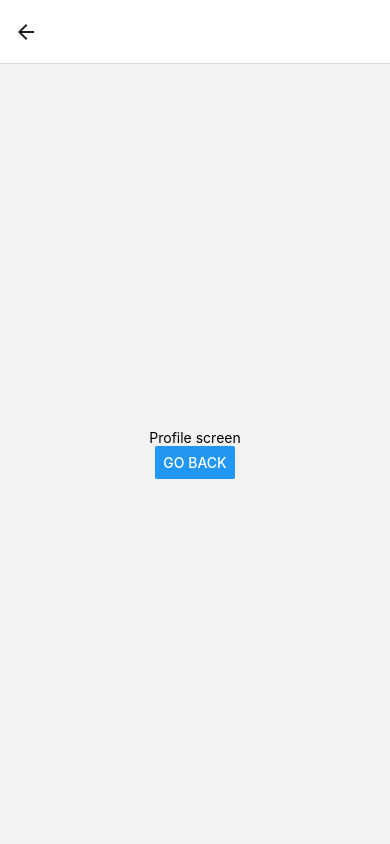
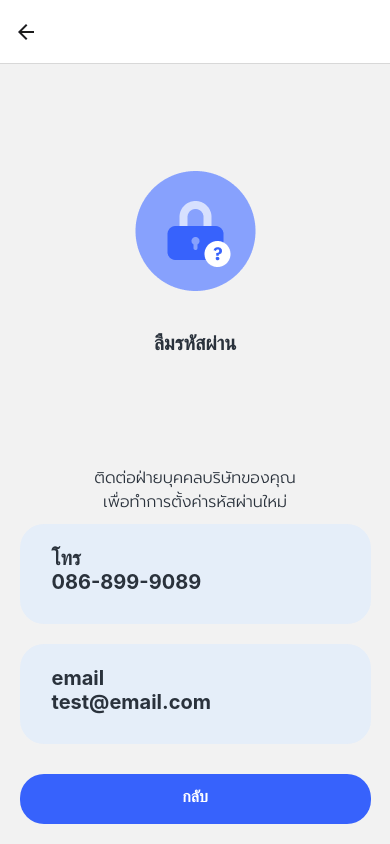
Before and after one commit to pongpich/wellly, a React Native app: screen /ForgotPassword in a window 390 px wide. Built offline with nearby package versions, Linux system fonts and the light colour scheme.

Commit message:
ทำหน้า forgot password

```diff
--- a/screens/ForgotPassword.js
+++ b/screens/ForgotPassword.js
@@ -1,24 +1,115 @@
 import React, { Component } from 'react';
-import { Alert, Modal, StyleSheet, Text, Button,Pressable, View } from "react-native";
+import { Alert, Modal, StyleSheet, Text, Image, Linking, Button, Pressable, View } from "react-native";
 
- class ForgotPassword extends Component {
+class ForgotPassword extends Component {
   render() {
     return (
-        <View style={{ flex: 1, justifyContent: 'center', alignItems: 'center' }}>
-        <Text>Profile screen</Text>
-        <Button title="Go back" onPress={() => this.props.navigation.goBack()} />
-      </View>
+      <>
+        <View style={styles.forgotPasswordView}>
+          <Image
+            style={styles.entryImage}
+            source={require('../assets/images/icon/contextual.png')}
+          />
+          <Text style={styles.textForgotPass}>ลืมรหัสผ่าน</Text>
+        </View>
+        <View style={styles.areaText}>
+          <Text style={styles.textForgotPass_2}>ติดต่อฝ่ายบุคคลบริษัทของคุณ{"\n"}เพื่อทำการตั้งค่ารหัสผ่านใหม่</Text>
+        </View>
+        <View style={styles.hrefView}>
+          <Pressable style={styles.buttonContact} onPress={() => Linking.openURL('tel:086-899-9089')}>
+            <Text style={styles.textHref}>โทร{"\n"}086-899-9089</Text>
+          </Pressable>
+        </View>
+        <View style={styles.hrefView}>
+          <Pressable style={styles.buttonContact} onPress={() => Linking.openURL('mailto:test@email.com')}>
+            <Text style={styles.textHref}>email{"\n"}test@email.com</Text>
+          </Pressable>
+        </View>
+        <View style={styles.buttonView}>
+          <Pressable style={styles.buttonNext} onPress={() => this.props.navigation.goBack()}>
+            <Text style={styles.textNext}>กลับ</Text>
+          </Pressable>
+        </View>
+      </>
     )
   }
 }
 
 const styles = StyleSheet.create({
-    container: {
-        flex: 1,
-        justifyContent:"center",
-        width:"100%"
+  container: {
+    flex: 1,
+    height: "100%",
+    alignItems: "center",
 
-    },
+  },
+  forgotPasswordView: {
+    flex: 1,
+    alignItems: "center",
+    justifyContent: "center",
+  },
+  textForgotPass: {
+    marginTop: 40,
+    marginBottom: 5,
+    textAlign: "center",
+    fontWeight: "bold",
+    fontSize: 20,
+    color: "#2A323C"
+  },
+  textHref: {
+    marginTop: 10,
+    marginBottom: 5,
+    textAlign: "left",
+    fontWeight: "bold",
+    fontSize: 20,
+    color: "#2A323C"
+  },
+  areaText: {
+    width: "100%"
+  },
+  textForgotPass_2: {
+    fontFamily: "Prompt-Light",
+    color: "#2A323C",
+    fontSize: 16,
+    textAlign: "center"
+  },
+  buttonView: {
+    alignItems: "center",
+    width: "100%",
+    marginBottom: 20,
+  },
+  hrefView: {
+    alignItems: "center",
+    width: "100%",
+    marginBottom: 10,
+  },
+  buttonNext: {
+    marginTop: 20,
+    width: "90%",
+    paddingVertical: 12,
+    paddingHorizontal: 32,
+    borderRadius: 4,
+    elevation: 3,
+    backgroundColor: '#3762FC',
+    borderRadius: 24,
+    height: 50,
+  },
+  buttonContact: {
+    marginTop: 10,
+    width: "90%",
+    paddingVertical: 12,
+    paddingHorizontal: 32,
+    borderRadius: 4,
+    elevation: 3,
+    backgroundColor: '#E5EEF9',
+    borderRadius: 24,
+    height: 100,
+  },
+  textNext: {
+    fontWeight: "bold",
+    fontSize: 16,
+    color: "#FFFFFF",
+    textAlign: "center"
+  },
 });
 
 
```
Also changed, not shown: assets/images/icon/contextual.png (added), 1 other file (tests, documents, lock files or other folders).
